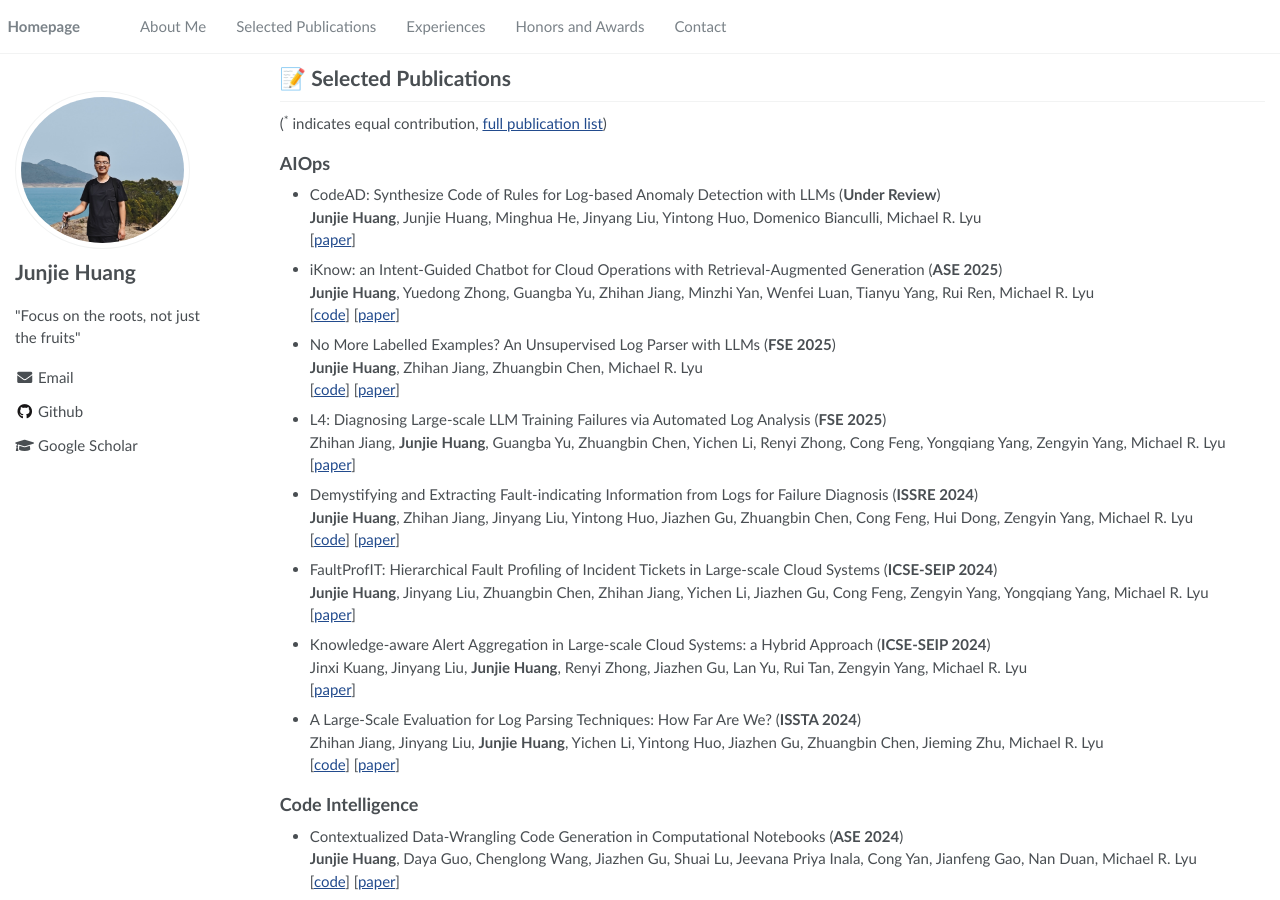
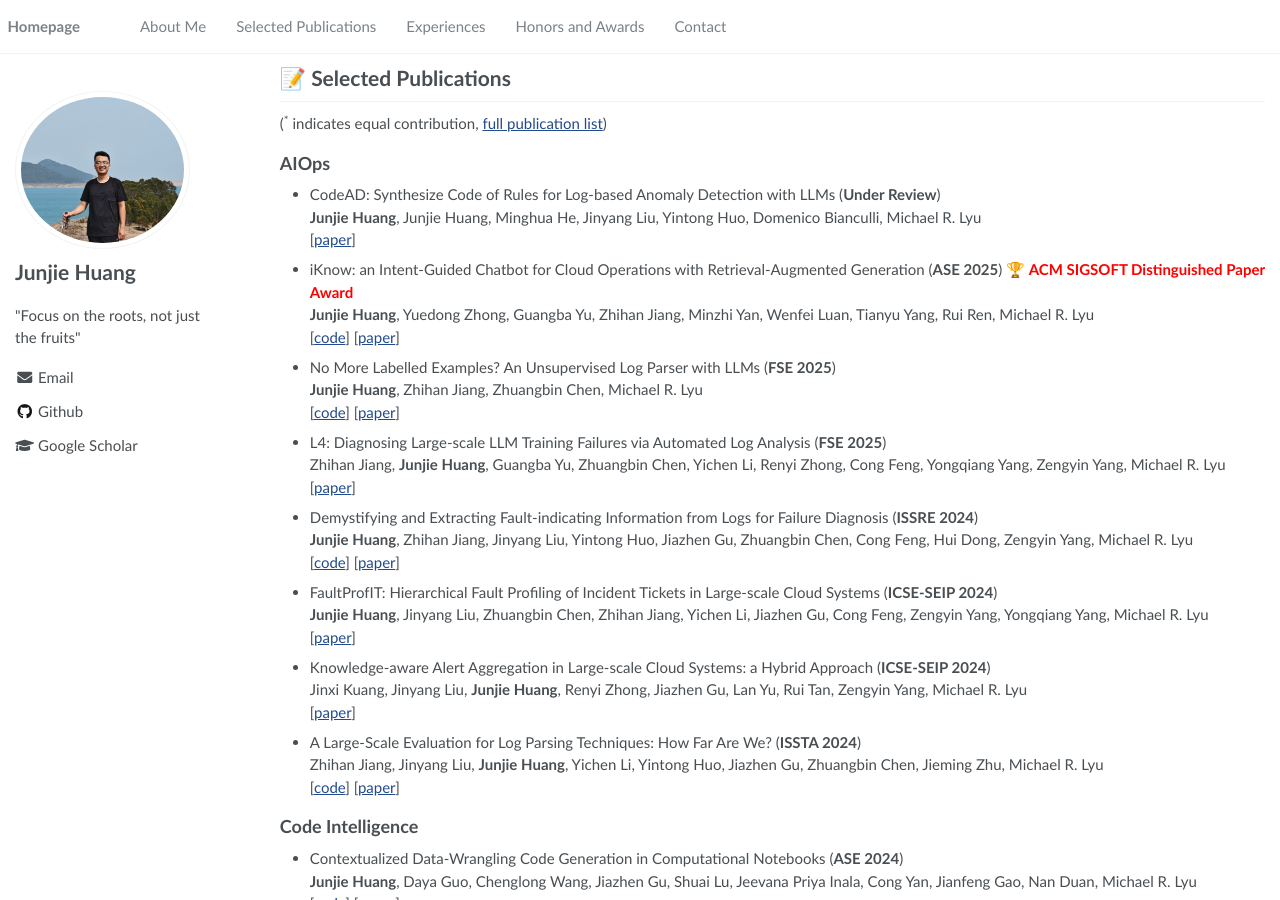
Before and after one commit to Jun-jie-Huang/jun-jie-huang.github.io, a Jekyll site: the page built from _pages/about.md, in a window 1280 px wide and 900 px high, scrolled down 658 px. Built offline with Jekyll 4.4.1, drawn with Linux system fonts in a browser that asks for light colours; a script that is not in the unit is left out.

Commit message:
update paper

```diff
--- a/_pages/pub.md
+++ b/_pages/pub.md
@@ -6,7 +6,7 @@
 ## AIOps
 
 - CodeAD: Synthesize Code of Rules for Log-based Anomaly Detection with LLMs (**Under Review**) <br>**Junjie Huang**, Junjie Huang, Minghua He, Jinyang Liu, Yintong Huo, Domenico Bianculli, Michael R. Lyu <br> \[[paper](https://arxiv.org/pdf/2510.22986)\]
-- iKnow: an Intent-Guided Chatbot for Cloud Operations with Retrieval-Augmented Generation (**ASE 2025**) <br>**Junjie Huang**, Yuedong Zhong, Guangba  Yu, Zhihan Jiang, Minzhi Yan, Wenfei Luan, Tianyu Yang, Rui Ren, Michael R. Lyu <br>\[[code](https://github.com/Jun-jie-Huang/iKnow)\] \[[paper](/assets/papers/ase25_iknow.pdf)\]
+- iKnow: an Intent-Guided Chatbot for Cloud Operations with Retrieval-Augmented Generation (**ASE 2025**) 🏆 **<span style="color:red">ACM SIGSOFT Distinguished Paper Award</span>** <br>**Junjie Huang**, Yuedong Zhong, Guangba  Yu, Zhihan Jiang, Minzhi Yan, Wenfei Luan, Tianyu Yang, Rui Ren, Michael R. Lyu <br>\[[code](https://github.com/Jun-jie-Huang/iKnow)\] \[[paper](/assets/papers/ase25_iknow.pdf)\]
 - No More Labelled Examples? An Unsupervised Log Parser with LLMs (**FSE 2025**) <br>**Junjie Huang**, Zhihan Jiang, Zhuangbin Chen, Michael R. Lyu <br>
     \[[code](https://github.com/Jun-jie-Huang/LUNAR)\] \[[paper](/assets/papers/fse25_lunar.pdf)\]
 
```
